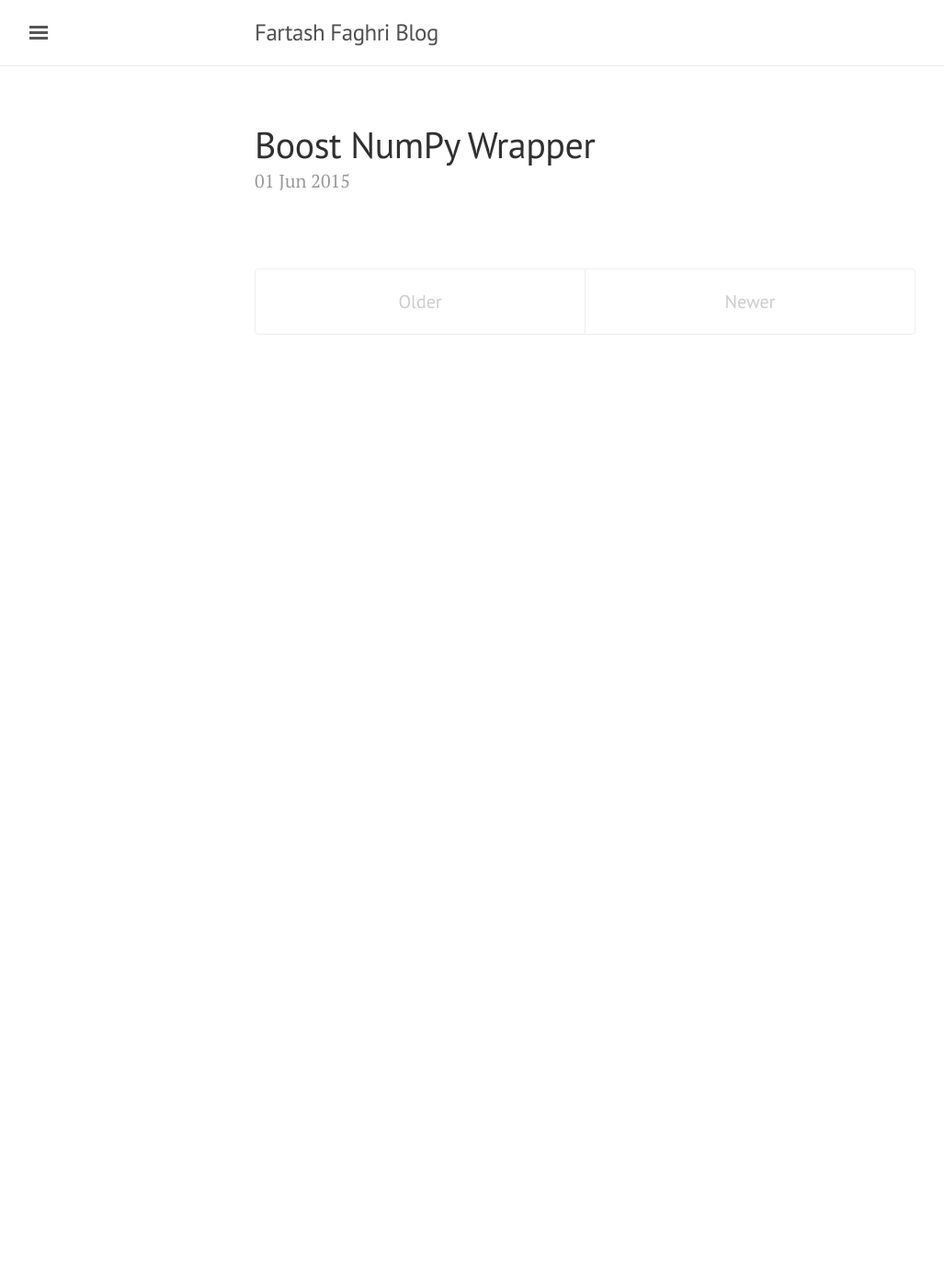
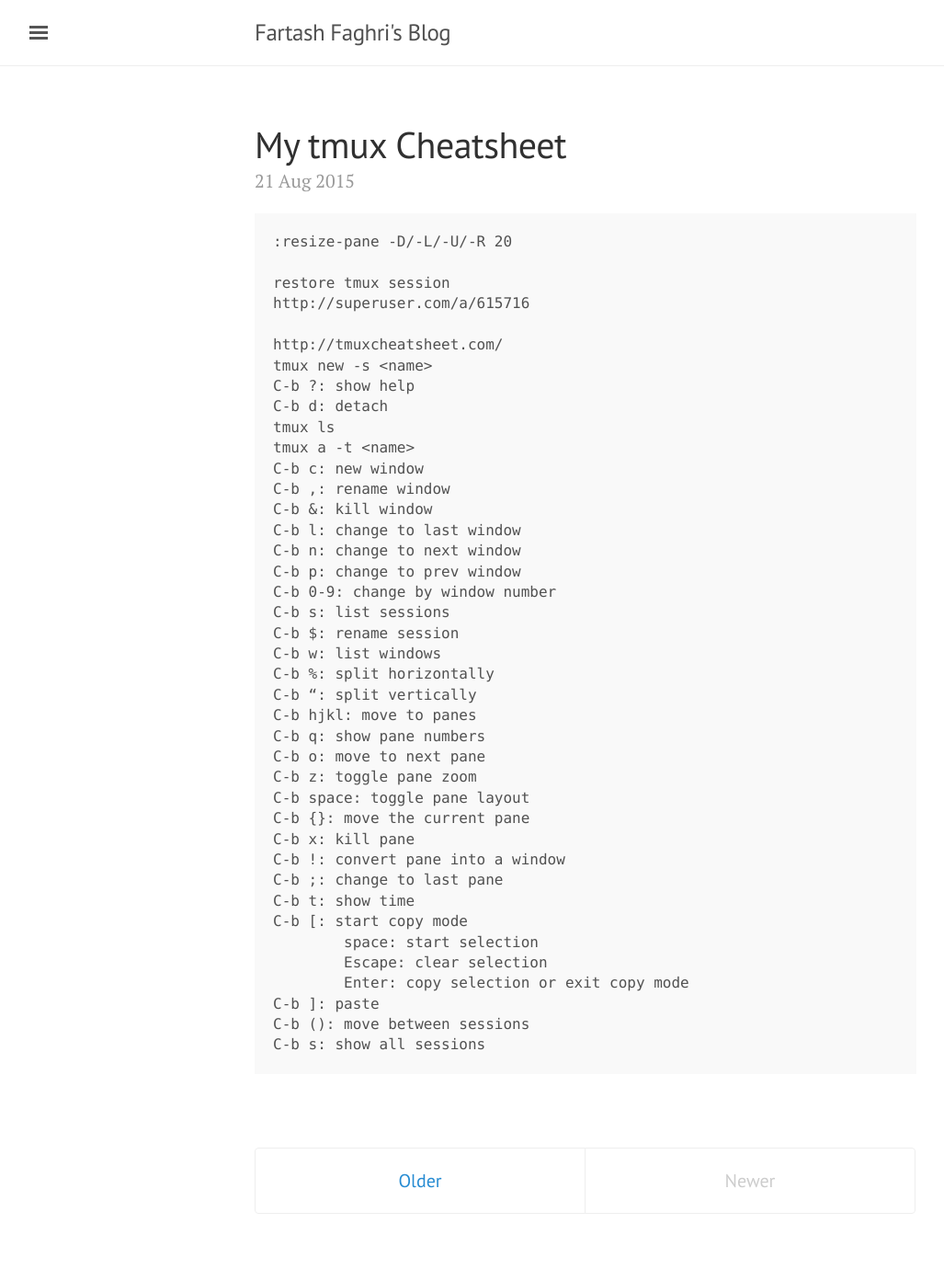
Before and after one commit to fartashf/fartashf.github.io, a Jekyll site: the page built from index.html, in a window 1280 px wide. Shown: the whole page at 92% size, without its empty margins (3-1030 px from the left). Built offline with Jekyll 4.4.1, drawn with Linux system fonts in a browser that asks for light colours; Markdown is read by kramdown in place of the engine named in the settings; the list of posts is cut into pages by our own code; before the commit the page ends 900 px from its top, so only the background shows below that.

Commit message:
tmux cheatsheet

````diff
--- a/_config.yml
+++ b/_config.yml
@@ -5,12 +5,12 @@ permalink:           pretty
 relative_permalinks: true
 
 # Setup
-title:               'Fartash Faghri Blog'
+title:               "Fartash Faghri's Blog"
 tagline:             ''
 description:         ''
 url:                 http://fartashf.github.io
 baseurl:             ''
-paginate:            5
+paginate:            1
 
 # About/contact
 author:
@@ -20,3 +20,5 @@ author:
 
 github:
     repo: https://github.com/fartashf
+
+markdown: redcarpet
--- a/_layouts/default.html
+++ b/_layouts/default.html
@@ -22,6 +22,7 @@
 
       <div class="container content">
         {{ content }}
+		{% include comments.html %}
       </div>
     </div>
 
--- /dev/null
+++ b/_posts/2015-08-21-tmux-cheatsheet.md
@@ -0,0 +1,50 @@
+---
+layout: post
+title: My tmux Cheatsheet
+---
+
+{% raw %}
+```Bash
+:resize-pane -D/-L/-U/-R 20
+
+restore tmux session
+http://superuser.com/a/615716
+
+http://tmuxcheatsheet.com/
+tmux new -s <name>
+C-b ?: show help
+C-b d: detach
+tmux ls
+tmux a -t <name>
+C-b c: new window
+C-b ,: rename window
+C-b &: kill window
+C-b l: change to last window
+C-b n: change to next window
+C-b p: change to prev window
+C-b 0-9: change by window number
+C-b s: list sessions
+C-b $: rename session
+C-b w: list windows
+C-b %: split horizontally
+C-b “: split vertically
+C-b hjkl: move to panes
+C-b q: show pane numbers
+C-b o: move to next pane
+C-b z: toggle pane zoom
+C-b space: toggle pane layout
+C-b {}: move the current pane
+C-b x: kill pane
+C-b !: convert pane into a window
+C-b ;: change to last pane
+C-b t: show time
+C-b [: start copy mode
+	space: start selection
+	Escape: clear selection
+	Enter: copy selection or exit copy mode
+C-b ]: paste
+C-b (): move between sessions
+C-b s: show all sessions
+```
+
+{% endraw %}
````
